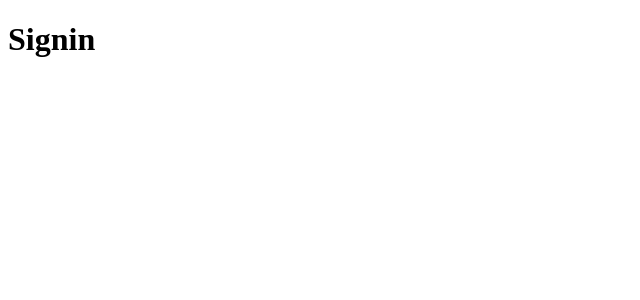
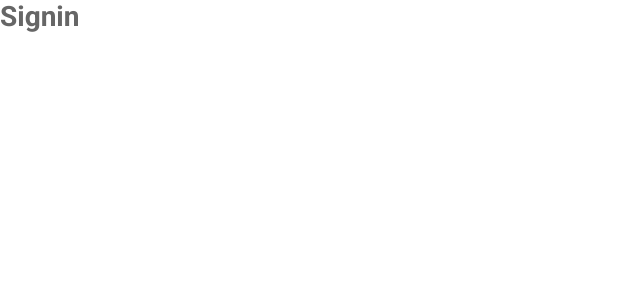
Before and after one commit to maurodesouza/react-gostack-fastfeet, a React (Create React App) app: page / in a window 1280 px wide. Shown: the top 300 px of the page, without its empty margins (0-640 px from the left). Built offline with nearby package versions, Linux system fonts and the light colour scheme.

Commit message:
✨  feat: add global styles

```diff
--- a/package.json
+++ b/package.json
@@ -11,7 +11,8 @@
     "react": "^16.13.0",
     "react-dom": "^16.13.0",
     "react-router-dom": "^5.1.2",
-    "react-scripts": "3.4.0"
+    "react-scripts": "3.4.0",
+    "styled-components": "^5.0.1"
   },
   "scripts": {
     "start": "react-app-rewired start",
--- a/public/index.html
+++ b/public/index.html
@@ -3,6 +3,7 @@
   <head>
     <meta charset="utf-8" />
     <meta name="viewport" content="width=device-width, initial-scale=1" />
+    <link href="https://fonts.googleapis.com/css?family=Roboto:400,700&display=swap" rel="stylesheet">
     <title>FastFeet</title>
   </head>
   <body>
--- a/src/App.js
+++ b/src/App.js
@@ -3,11 +3,13 @@
 
 import Routes from '~/routes';
 import history from '~/services/history';
+import GlobalStyles from '~/styles/global';
 
 export default function App() {
   return (
     <Router history={history}>
       <Routes />
+      <GlobalStyles />
     </Router>
   );
 }
--- /dev/null
+++ b/src/styles/global.js
@@ -0,0 +1,35 @@
+import { createGlobalStyle } from 'styled-components';
+
+export default createGlobalStyle`
+  * {
+    margin: 0;
+    padding: 0;
+    outline: 0;
+    box-sizing: border-box;
+  }
+
+  html, body, #root {
+    height: 100%;
+  }
+
+  body, button, input {
+    font: 14px Roboto, sans-serif;
+    color: #666;
+  }
+
+  body {
+    -webkit-font-smoothing: antialiased;
+  }
+
+  button {
+    cursor: pointer;
+  }
+
+  a {
+    text-decoration: none;
+  }
+
+  li {
+    list-style: none;
+  }
+`;
```
Also changed, not shown: 1 other file (tests, documents, lock files or other folders).
